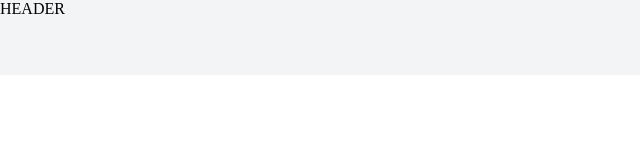
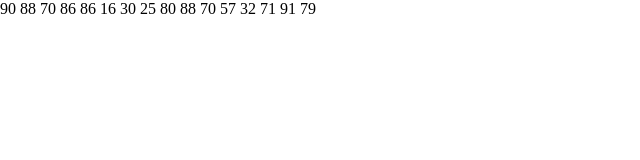
Before and after one commit to simonebresci/js-simon, a plain HTML site: page index.html in a window 1280 px wide. Shown: the whole page, without its empty margins (0-640 px from the left). Drawn offline with nearby package versions, Linux system fonts and the light colour scheme.

Commit message:
logica gioco funzionante

```diff
--- a/index.html
+++ b/index.html
@@ -12,17 +12,12 @@
   </head>
 
   <body>
-    <!-- Header -->
-    <header>
-      <div class="box-cookies bg-light-grey">
-        HEADER
-      </div>
-    </header>
-    <!-- /Header -->
 
     <!-- Main -->
     <main>
-
+      <div class="numbers">
+        <span id='lista-numeri'>numeri a caso</span>
+      </div>
 
 
     </main>
--- a/js/main.js
+++ b/js/main.js
@@ -5,17 +5,88 @@
 // Una volta inseriti i 5 numeri, il software dice quanti e quali numeri sono stati ricordati.
 
 
+
+// TODO: Eliminare random duplicati
+
+function generateRandom(minR, maxR){
+  return parseInt((Math.random() * (maxR - minR)) + minR) ;
+}
+
+function generaArrayRandom(n, min, max){
+  var arr = [];
+  var tempRandom;
+  for (var i = 0; i < n; i++) {
+
+    // todo: Genera random univoco
+    tempRandom = generateRandom(min, max);
+    // do{
+    //   tempRandom = generateRandom(min, max);
+    // }while(arr.indexOf(tempRandom) <= 0)
+
+    arr.push(tempRandom);
+    // arr.push(Math.random * 100);  // Da 0 a 100
+  }
+  return arr;
+}
+
+function printArray(arrayToPrint){
+  var printString = '';
+
+  for (var i = 0; i < arrayToPrint.length; i++) {
+    printString += arrayToPrint[i] + ' ';
+  }
+
+  return printString;
+}
+
+
+
+
 $(document).ready(function(){
-  alert('Simon says');
-//
-//
-//   $('.navbar-main .menu .link').click(function(){
-//     // Chiudi tutti i dropdown
-//     $('.navbar-main .menu .link .dropdown-box').css('display','none');
-//
-//     // Apri/chiudi menu dropdown quand link viene cliccato
-//     $(this).find('.dropdown-box').fadeToggle();
-//   })
-//
-//
+  // Inizializza variabili
+  var timeDisplayms = 5000; //Tempo di visualizzazione dei numeri
+  var arrayNumeriUtente = [];
+  var nRichiesteInput = 5;  //Numero di richieste di input all'utente
+  var arrayNumIndovinati = [];
+  var punteggio = 0;          //Equivale a numeri azzeccati
+  // Genera 5 numeri casuali
+  var arrayRandom = generaArrayRandom(16,1,100); //Genera array di 16 numeri random compresi fra 1 e 100
+
+  // Scrivi numeri su pagina html
+  $('#lista-numeri').text(printArray(arrayRandom));
+
+  // Fai scomparire numeri dopo 30s
+  setTimeout(function(){
+    $('.numbers').fadeOut();
+  },timeDisplayms);
+
+  setTimeout(function(){
+    // Chiedi ad utente di inserire numeri che ricorda
+    for (var x = 0; x < nRichiesteInput; x++) {
+      arrayNumeriUtente[x] = parseInt(prompt('Inserisci numero:'));
+    }
+
+    // Calcola punteggio
+    for (var z = 0; z < arrayRandom.length; z++) {
+      for (var y = 0; y <arrayNumeriUtente.length; y++) {
+        if(arrayNumeriUtente[y] === arrayRandom[z]){
+          alert('elemento trovato');
+          arrayNumIndovinati.push(arrayRandom[z]);
+          punteggio++;
+        }
+      }
+    }
+
+
+    //Stampa punteggio
+    console.log('Punteggio :' + punteggio);
+    if(punteggio > 0){
+      console.log('Numeri indovinati :' + printArray(arrayNumIndovinati ));
+    }
+
+  },timeDisplayms + 1000);
+
+
+  // Stampa a video quanti numeri sono stati indovinati e quali
+
 });
```
